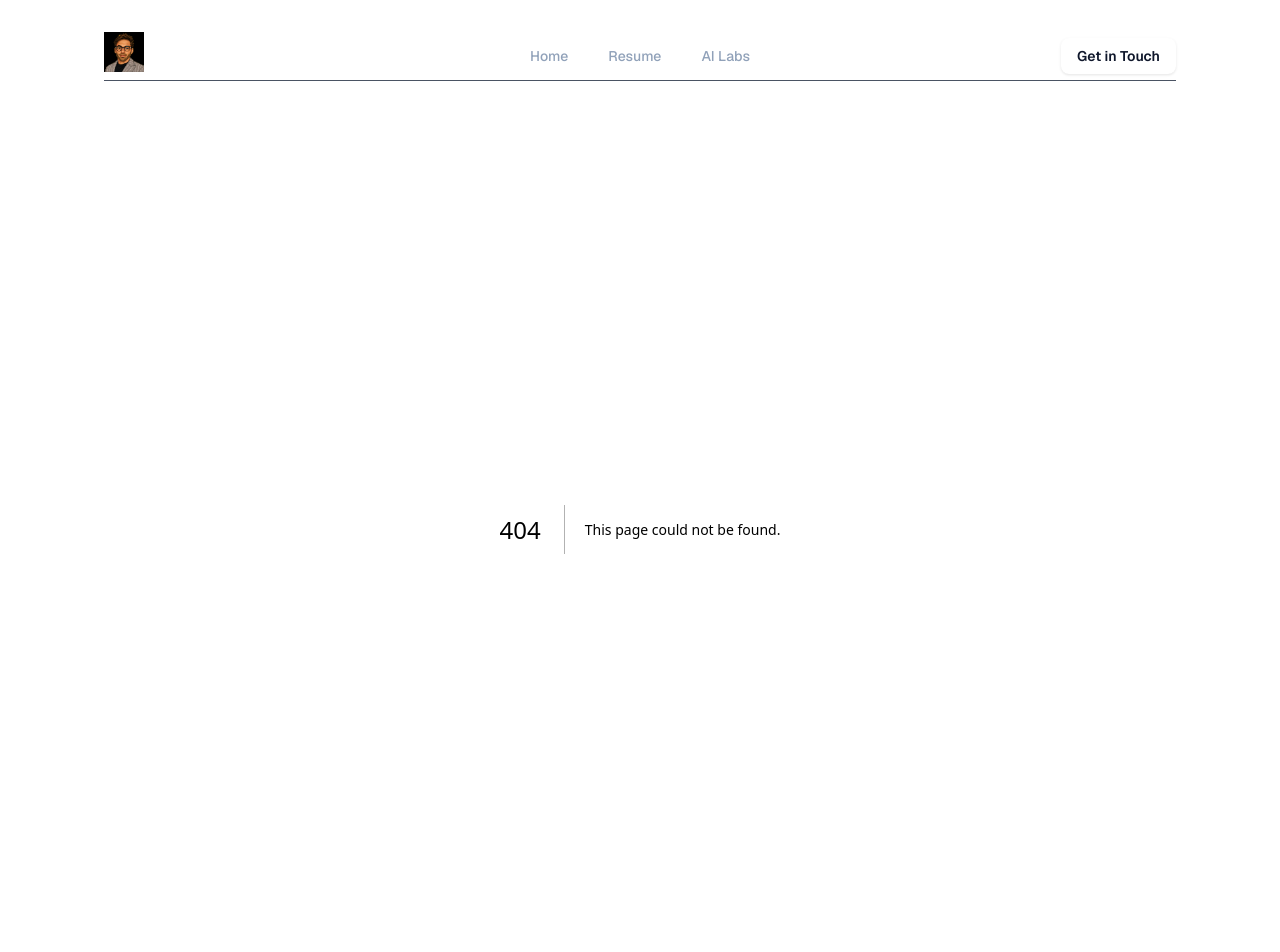
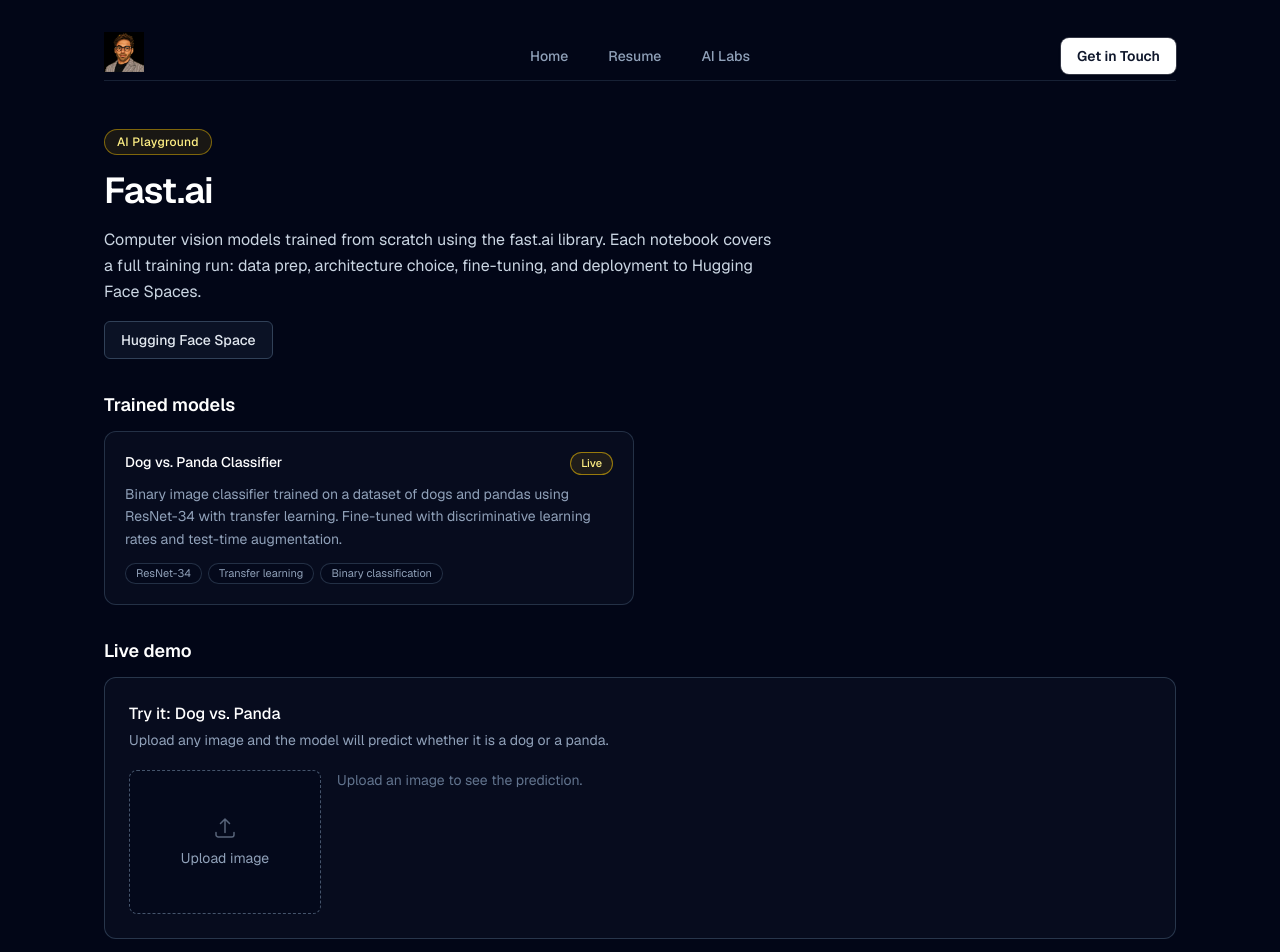
Before and after one commit to nathanhirsch/vitrine, a Next.js app: page /ai-labs/fastai in a window 1280 px wide. Before the commit this address had no page. Shown: the top 952 px of the page. Built offline with nearby package versions, Linux system fonts and the light colour scheme.

Commit message:
Add Fast.ai project card and detail page with live dog vs. panda classifier
Includes interactive image upload demo wired to the live FastAPI endpoint on Hugging Face Spaces, trained models section, and built-with tags.

```diff
--- /dev/null
+++ b/src/app/ai-labs/fastai/PandaDogClassifier.tsx
@@ -0,0 +1,129 @@
+'use client'
+
+import { useRef, useState } from 'react'
+import Image from 'next/image'
+
+type Result = {
+  prediction: string
+  confidence: number
+}
+
+export function PandaDogClassifier() {
+  const [result, setResult] = useState<Result | null>(null)
+  const [loading, setLoading] = useState(false)
+  const [error, setError] = useState<string | null>(null)
+  const [preview, setPreview] = useState<string | null>(null)
+  const inputRef = useRef<HTMLInputElement>(null)
+
+  async function handleUpload(e: React.ChangeEvent<HTMLInputElement>) {
+    const file = e.target.files?.[0]
+    if (!file) return
+
+    setPreview(URL.createObjectURL(file))
+    setResult(null)
+    setError(null)
+    setLoading(true)
+
+    try {
+      const formData = new FormData()
+      formData.append('file', file)
+
+      const res = await fetch('https://nathanhirsch-nhdemo.hf.space/predict', {
+        method: 'POST',
+        body: formData,
+      })
+
+      if (!res.ok) throw new Error(`Server error: ${res.status}`)
+
+      const data: Result = await res.json()
+      setResult(data)
+    } catch (err) {
+      setError(err instanceof Error ? err.message : 'Something went wrong')
+    } finally {
+      setLoading(false)
+    }
+  }
+
+  const confidence = result ? Math.round(result.confidence * 100) : 0
+
+  return (
+    <div className="rounded-xl border border-slate-700/80 bg-slate-900/40 p-6 space-y-5">
+      <div className="space-y-1">
+        <h3 className="text-base font-medium text-white">Try it: Dog vs. Panda</h3>
+        <p className="text-sm text-slate-400">
+          Upload any image and the model will predict whether it is a dog or a panda.
+        </p>
+      </div>
+
+      <div className="flex flex-col gap-4 sm:flex-row sm:items-start">
+        {/* Upload area */}
+        <button
+          type="button"
+          onClick={() => inputRef.current?.click()}
+          className="flex h-36 w-full flex-col items-center justify-center gap-2 rounded-lg border border-dashed border-slate-600 bg-slate-950/40 text-sm text-slate-400 transition hover:border-yellow-400/50 hover:text-slate-300 sm:w-48 sm:shrink-0"
+        >
+          <svg className="h-6 w-6 opacity-60" fill="none" viewBox="0 0 24 24" stroke="currentColor" strokeWidth={1.5}>
+            <path strokeLinecap="round" strokeLinejoin="round" d="M3 16.5v2.25A2.25 2.25 0 0 0 5.25 21h13.5A2.25 2.25 0 0 0 21 18.75V16.5m-13.5-9L12 3m0 0 4.5 4.5M12 3v13.5" />
+          </svg>
+          {preview ? 'Change image' : 'Upload image'}
+        </button>
+        <input
+          ref={inputRef}
+          type="file"
+          accept="image/*"
+          className="hidden"
+          onChange={handleUpload}
+        />
+
+        {/* Preview */}
+        {preview && (
+          <div className="relative h-36 w-full overflow-hidden rounded-lg border border-slate-700/60 sm:w-48 sm:shrink-0">
+            <Image src={preview} alt="Uploaded image" fill className="object-cover" unoptimized />
+          </div>
+        )}
+
+        {/* Result */}
+        <div className="flex flex-1 flex-col justify-center">
+          {loading && (
+            <div className="flex items-center gap-2 text-sm text-slate-400">
+              <span className="inline-block h-4 w-4 animate-spin rounded-full border-2 border-slate-600 border-t-yellow-400" />
+              Running inference...
+            </div>
+          )}
+
+          {error && !loading && (
+            <p className="text-sm text-red-400">{error}</p>
+          )}
+
+          {result && !loading && (
+            <div className="space-y-3">
+              <div className="flex items-center gap-2">
+                <span className="text-2xl font-semibold capitalize text-white">
+                  {result.prediction}
+                </span>
+                <span className="rounded-full border border-yellow-400/45 bg-yellow-500/10 px-2.5 py-0.5 text-xs font-medium text-yellow-200">
+                  {confidence}% confidence
+                </span>
+              </div>
+
+              {/* Confidence bar */}
+              <div className="space-y-1">
+                <div className="h-1.5 w-full overflow-hidden rounded-full bg-slate-800">
+                  <div
+                    className="h-full rounded-full bg-yellow-400/70 transition-all duration-500"
+                    style={{ width: `${confidence}%` }}
+                  />
+                </div>
+                <p className="text-xs text-slate-500">{confidence}% sure it&apos;s a {result.prediction}</p>
+              </div>
+            </div>
+          )}
+
+          {!loading && !result && !error && (
+            <p className="text-sm text-slate-500">Upload an image to see the prediction.</p>
+          )}
+        </div>
+      </div>
+    </div>
+  )
+}
--- /dev/null
+++ b/src/app/ai-labs/fastai/page.tsx
@@ -0,0 +1,102 @@
+import Link from "next/link";
+import { WhatSurprisedMeCard } from "@/components/ai-labs/WhatSurprisedMeCard";
+import { PandaDogClassifier } from "./PandaDogClassifier";
+
+const notebooks = [
+  {
+    title: "Dog vs. Panda Classifier",
+    description:
+      "Binary image classifier trained on a dataset of dogs and pandas using ResNet-34 with transfer learning. Fine-tuned with discriminative learning rates and test-time augmentation.",
+    tags: ["ResNet-34", "Transfer learning", "Binary classification"],
+    active: true,
+  },
+];
+
+export default function FastAIPage() {
+  return (
+    <section className="space-y-8">
+      <div className="space-y-4">
+        <p className="inline-flex rounded-full border border-yellow-400/45 bg-yellow-500/10 px-3 py-1 text-xs font-medium tracking-wide text-yellow-200">
+          AI Playground
+        </p>
+        <h1 className="max-w-3xl text-3xl font-semibold tracking-tight text-white md:text-4xl">
+          Fast.ai
+        </h1>
+        <p className="max-w-2xl text-base leading-relaxed text-slate-300">
+          Computer vision models trained from scratch using the fast.ai library. Each notebook covers a full training run: data prep, architecture choice, fine-tuning, and deployment to Hugging Face Spaces.
+        </p>
+        <div className="flex flex-wrap gap-3">
+          <a
+            href="https://nathanhirsch-nhdemo.hf.space"
+            target="_blank"
+            rel="noopener noreferrer"
+            className="inline-flex rounded-md border border-slate-700 bg-slate-900/70 px-4 py-2 text-sm font-medium text-slate-200 transition hover:border-yellow-400/60 hover:bg-slate-900"
+          >
+            Hugging Face Space
+          </a>
+        </div>
+      </div>
+
+      {/* Trained models */}
+      <div className="space-y-3">
+        <h2 className="text-lg font-semibold text-white">Trained models</h2>
+        <div className="grid gap-3 md:grid-cols-2">
+          {notebooks.map((nb) => (
+            <div
+              key={nb.title}
+              className="rounded-xl border border-slate-700/70 bg-slate-900/40 p-5 space-y-2"
+            >
+              <div className="flex items-start justify-between gap-3">
+                <h3 className="text-sm font-medium text-white">{nb.title}</h3>
+                {nb.active && (
+                  <span className="shrink-0 rounded-full border border-yellow-400/55 bg-yellow-500/10 px-2.5 py-0.5 text-[11px] font-medium text-yellow-200">
+                    Live
+                  </span>
+                )}
+              </div>
+              <p className="text-sm text-slate-400 leading-relaxed">{nb.description}</p>
+              <div className="flex flex-wrap gap-1.5 pt-1">
+                {nb.tags.map((tag) => (
+                  <span
+                    key={tag}
+                    className="rounded-full border border-slate-700/70 bg-slate-950/40 px-2.5 py-0.5 text-[11px] leading-snug text-slate-400"
+                  >
+                    {tag}
+                  </span>
+                ))}
+              </div>
+            </div>
+          ))}
+        </div>
+      </div>
+
+      {/* Live demo */}
+      <div className="space-y-3">
+        <h2 className="text-lg font-semibold text-white">Live demo</h2>
+        <PandaDogClassifier />
+      </div>
+
+      {/* What surprised me */}
+      <WhatSurprisedMeCard>
+        <p>
+          The hardest part is to get the dataset.
+        </p>
+      </WhatSurprisedMeCard>
+
+      {/* Built with */}
+      <div className="space-y-3">
+        <h2 className="text-lg font-semibold text-white">Built with</h2>
+        <div className="flex flex-wrap gap-1.5">
+          {["fast.ai", "PyTorch", "ResNet-34", "FastAPI", "Hugging Face Spaces", "Next.js"].map((t) => (
+            <span
+              key={t}
+              className="rounded-full border border-slate-700/70 bg-slate-950/40 px-2.5 py-0.5 text-[11px] leading-snug text-slate-400"
+            >
+              {t}
+            </span>
+          ))}
+        </div>
+      </div>
+    </section>
+  );
+}
--- a/src/app/ai-labs/page.tsx
+++ b/src/app/ai-labs/page.tsx
@@ -10,6 +10,19 @@
 };
 
 const projects: Project[] = [
+  {
+    title: "Fast.ai",
+    description:
+      "Computer vision models trained using the fast.ai library. Includes a live dog vs. panda classifier: upload any image and the model predicts which it is, with a confidence score.",
+    status: "Launched",
+    href: "/ai-labs/fastai",
+    skills: [
+      "fast.ai",
+      "PyTorch",
+      "Transfer learning",
+      "Hugging Face Spaces",
+    ],
+  },
   {
     title: "Customer Insight Engine",
     description:
```
